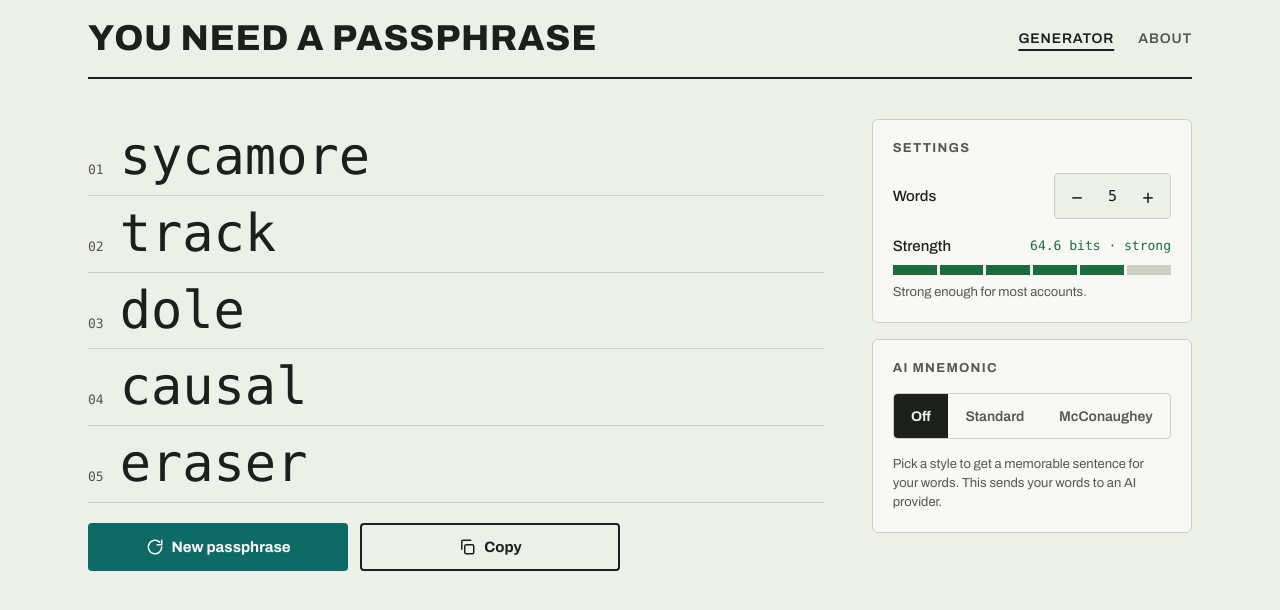
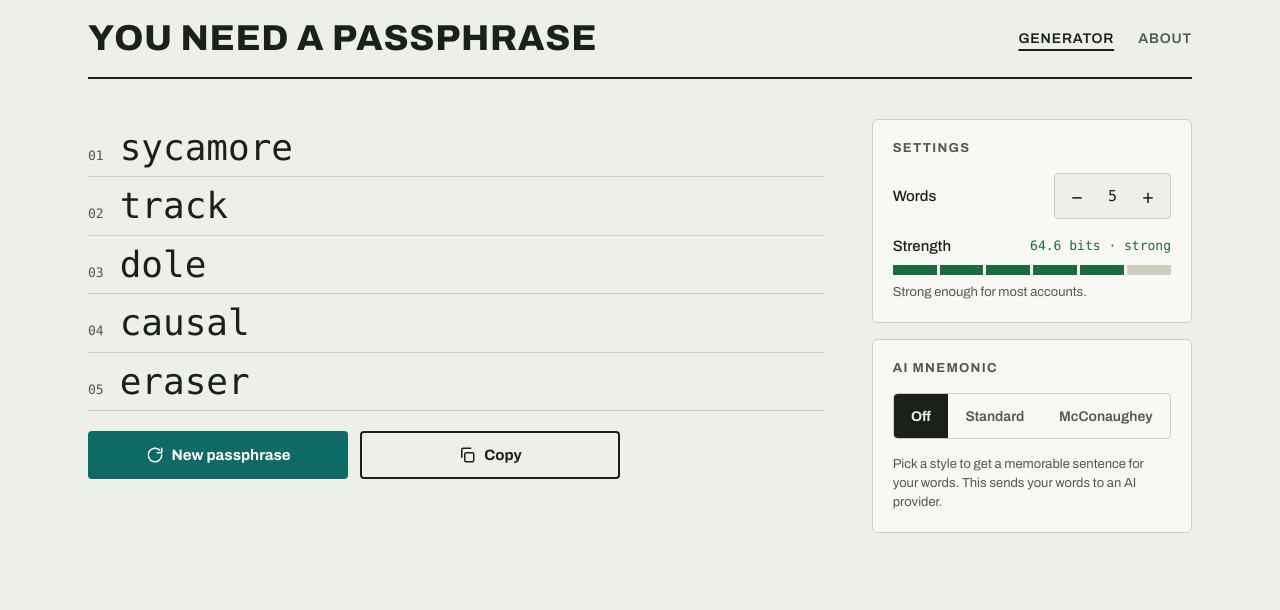
Before and after one commit to cdanielsen/next-long-pass, a React (Vite) app: page / in a window 1280 px wide. Shown: the top 610 px of the page. Built offline with nearby package versions, Linux system fonts and the light colour scheme; a web font is replaced by a local one.

Commit message:
style: smaller passphrase words so they don't outweigh the title
Co-Authored-By: Claude Opus 5.5 <noreply@anthropic.com>

```diff
--- a/src/styles/tokens.css
+++ b/src/styles/tokens.css
@@ -33,7 +33,7 @@
   --text-md: 0.9375rem; /* 15px: UI */
   --text-lg: 1.125rem; /* 18px: mnemonic */
   --text-title: clamp(1.375rem, 3.6vw, 2.25rem);
-  --text-word: clamp(1.75rem, 5vw, 3.25rem);
+  --text-word: clamp(1.5rem, 3.4vw, 2.25rem);
 
   /* Space, shape, motion */
   --gutter: clamp(16px, 4vw, 48px);
```
